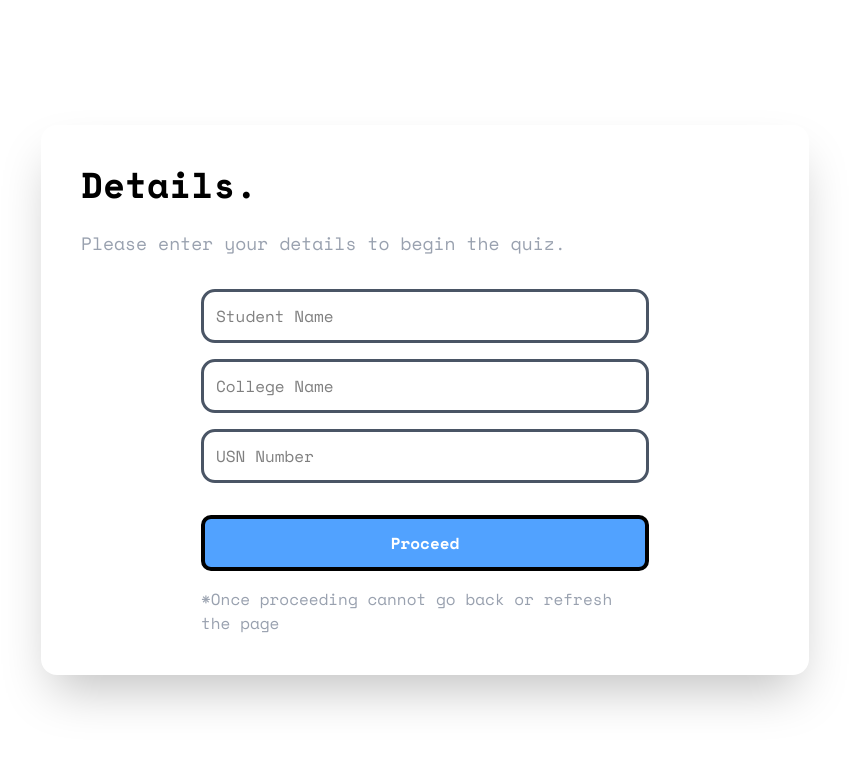
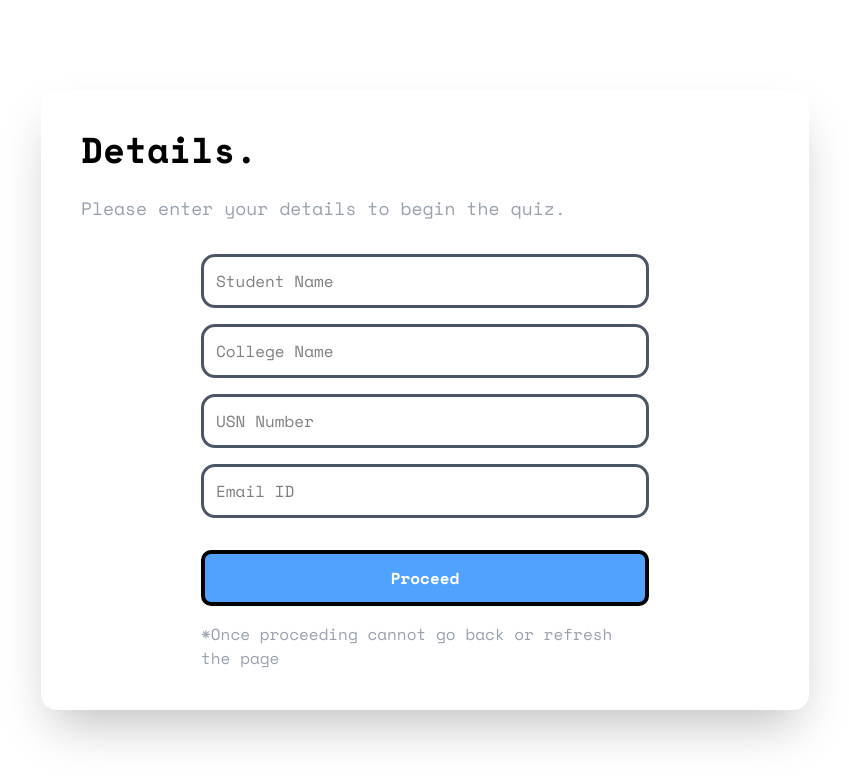
Before and after one commit to TejasYogesh/quiz-app, a Next.js app: page / in a window 1280 px wide. Shown: the top 782 px of the page, without its empty margins (215-1064 px from the left). Built offline with nearby package versions, Linux system fonts and the light colour scheme; no server answers.

Commit message:
Email added

```diff
--- a/app/page.tsx
+++ b/app/page.tsx
@@ -8,7 +8,7 @@ import { AccessDenied } from "@/components/quiz/AccessDenied";
 import { Login } from "@/components/quiz/Login"
 import { supabase } from "@/lib/supabaseClient";
 import { Loading } from "@/components/quiz/Loading";
-
+import emailjs from "@emailjs/browser"
 // import Footer from "@/components/quiz/Footer";
 
 // interface QuizCompletionParams {
@@ -31,6 +31,7 @@ interface User {
   name: string;
   college: string;
   usn: string;
+  email: string;
 }
 
 // Define the shape of the object passed from the Login component
@@ -160,7 +161,26 @@ const handleFeedbackSubmit = async (feedback: string) => {
       console.error('Error updating score:', error);
     } else {
       console.log('Score updated successfully:', data);
+
     }
+    const templateParams = {
+      to_name: data?.[0]?.name ?? user.name,
+      score: score.toString,
+      to_email: user.email,
+    };
+
+    try {
+      await emailjs.send(
+        process.env.NEXT_PUBLIC_EMAILJS_SERVICE_ID!,
+        process.env.NEXT_PUBLIC_EMAILJS_TEMPLATE_ID!,
+        templateParams,
+        { publicKey: process.env.NEXT_PUBLIC_EMAILJS_PUBLIC_KEY! }
+      );
+      console.log('EmailJS Success: Thank you email sent.');
+    } catch (emailError) {
+      console.error('EmailJS Error:', emailError);
+    }
+
   };
   const renderContent = () => {
     switch (quizState) {
--- a/components/quiz/Login.tsx
+++ b/components/quiz/Login.tsx
@@ -8,6 +8,7 @@ type LoginDetails = {
     name: string;
     college: string;
     usn: string;
+    email: string
 } | {
     status: 'denied';
 };
@@ -24,10 +25,12 @@ export const Login = ({ onLogin }: LoginProps) => {
     const [usn, setUsn] = useState('');
     const [isLoading, setIsLoading] = useState(false);
     const [error, setError] = useState('');
+    const [email, setEmail] = useState('');
 
     const handleSubmit = async (e: { preventDefault: () => void; }) => {
+        console.log(email);
         e.preventDefault();
-        if (!name.trim() || !college.trim() || !usn.trim()) {
+        if (!name.trim() || !college.trim() || !usn.trim() || !email.trim()) {
             setError("Please fill in all fields.");
             return;
         }
@@ -55,13 +58,13 @@ export const Login = ({ onLogin }: LoginProps) => {
                 // 3. If the user does not exist, insert the new record
                 const { data, error: insertError } = await supabase
                     .from('students')
-                    .insert([{ name, college, usn }])
+                    .insert([{ name, college, usn, email }])
                     .select();
 
                 if (insertError) throw insertError;
 
                 if (data && data.length > 0) {
-                    onLogin({ name, college, usn, status: 'success' });
+                    onLogin({ name, college, usn, email, status: 'success' });
                 } else {
                     setError('Failed to save details. No data returned.');
                 }
@@ -111,6 +114,15 @@ export const Login = ({ onLogin }: LoginProps) => {
                     required
                 />
 
+                <input
+                    type="text"
+                    value={email}
+                    onChange={(e) => setEmail(e.target.value)}
+                    className="w-full p-3 rounded-xl border-3 border-gray-600 text-black placeholder-black-400 focus:outline-none focus:border-blue-500"
+                    placeholder="Email ID"
+                    required
+                />
+
                 <button
                     type="submit"
                     disabled={isLoading}
--- a/package.json
+++ b/package.json
@@ -9,6 +9,7 @@
     "lint": "eslint"
   },
   "dependencies": {
+    "@emailjs/browser": "^4.4.1",
     "@radix-ui/react-progress": "^1.1.7",
     "@radix-ui/react-slot": "^1.2.3",
     "@supabase/supabase-js": "^2.56.0",
```
Also changed, not shown: 1 other file (tests, documents, lock files or other folders). Lines whose indentation alone changed are shown as unchanged.
